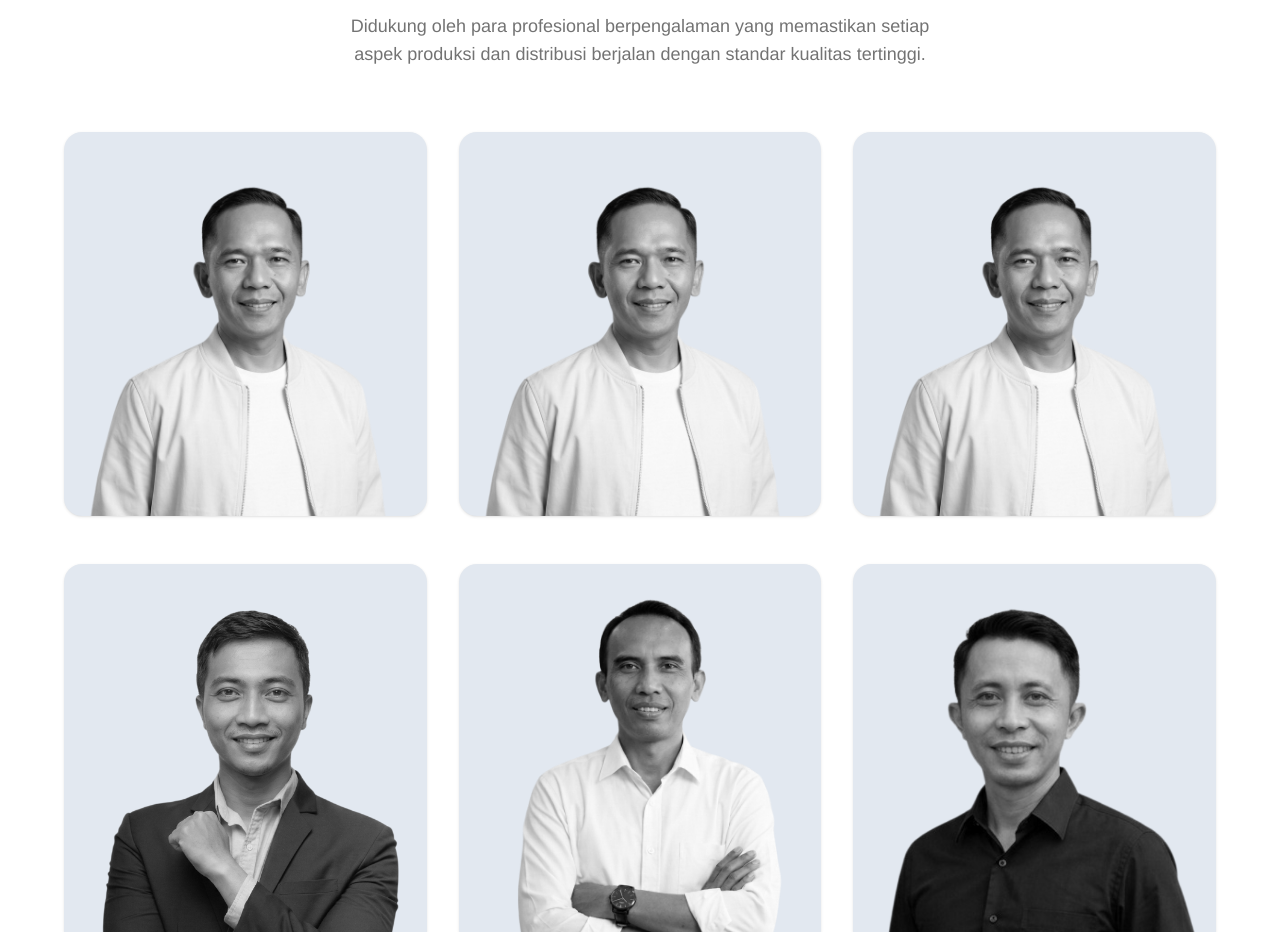
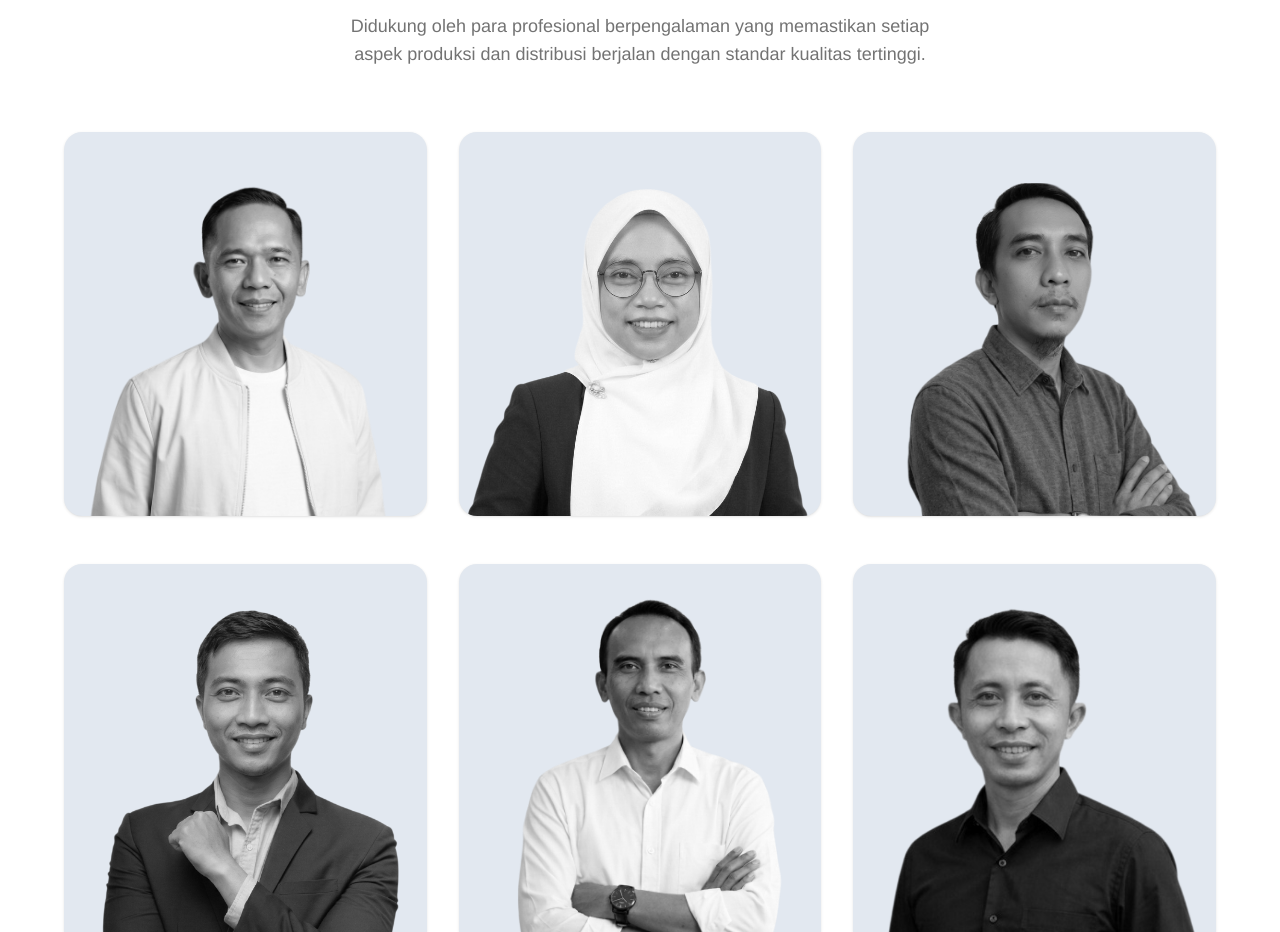
Before and after one commit to FauziSeptians/manufacture-apps-vendor, a Next.js app: page / in a window 1280 px wide. Shown: the part 9860-10792 px from the top of the page. Built offline with nearby package versions, Linux system fonts and the light colour scheme; a web font is replaced by a local one; what @heroui/system would draw is missing.

Commit message:
fix: adjustment image

```diff
--- a/src/components/organism/OurtTeamSection.tsx
+++ b/src/components/organism/OurtTeamSection.tsx
@@ -13,12 +13,14 @@ const TEAM_DATA = [
   {
     name: 'Aas Saadah',
     role: 'Head of Finance',
-    image: '/assets/teams/wartiwan.png',
+    image: '/assets/teams/ibu.png',
+    imageClass: '!object-cover !object-[50%_20%] mt-8',
   },
   {
     name: 'Marwan',
     role: 'Head of Marketing',
-    image: '/assets/teams/wartiwan.png',
+    image: '/assets/teams/marwan.png',
+    imageClass: '!object-center scale-[90%] mt-8 group-hover:!scale-[100%]',
   },
   {
     name: 'Abdul Kamal',
```
Also changed, not shown: public/assets/teams/ibu.png (added), public/assets/teams/marwan.png (added).
